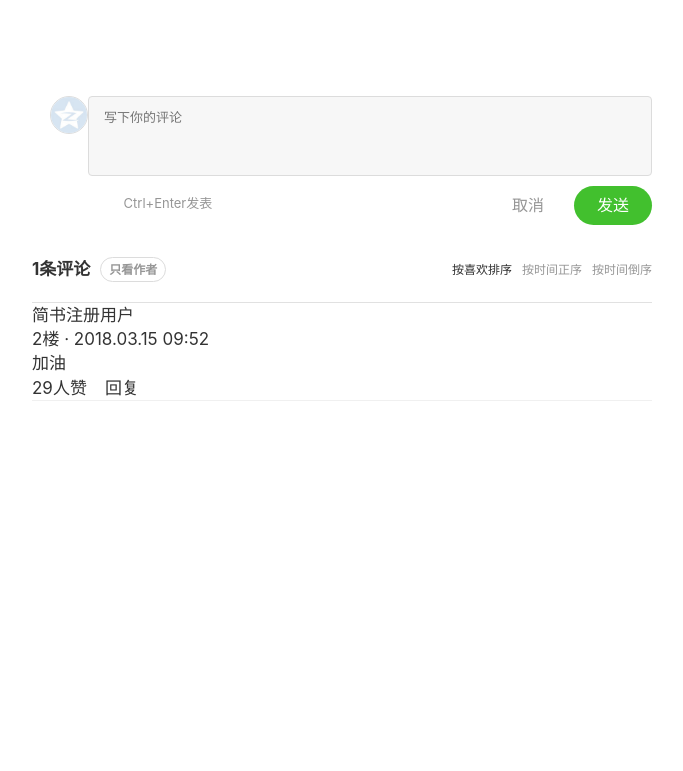
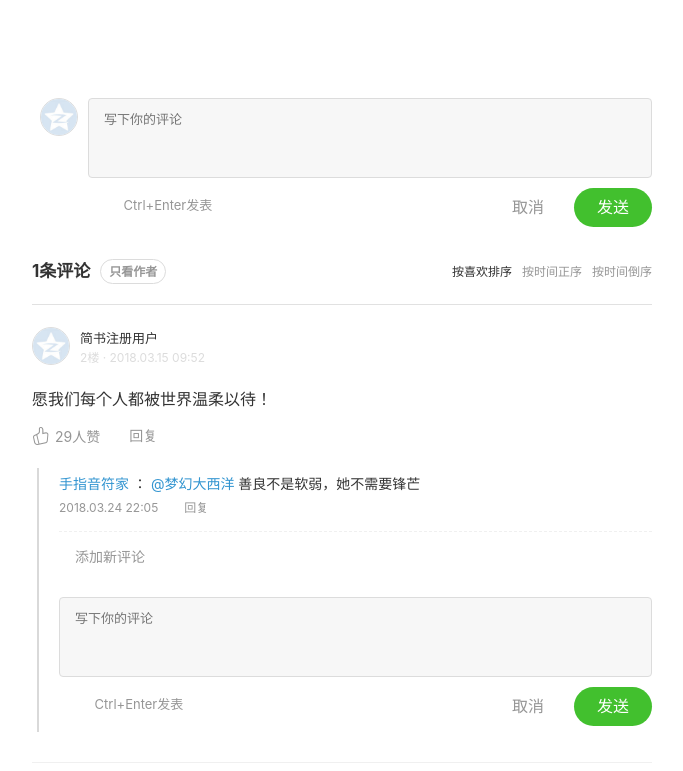
Before and after one commit to lyfwsxxwb/jianshu-nuxt, a Nuxt app: page /p/123 in a window 1280 px wide. Shown: the part 1951-2722 px from the top of the page, without its empty margins (298-981 px from the left). Before the commit the page ends 2392 px from the top, so only its background shows below. Built offline with nearby package versions, Linux system fonts and the light colour scheme; a web font is replaced by a local one.

Commit message:
喜欢、点赞动态效果完成

```diff
--- a/components/myComment.vue
+++ b/components/myComment.vue
@@ -22,7 +22,7 @@
                 <div class="author">
                     <div class="v-tooltip-container">
                         <nuxt-link to="/u/123" class="avatar">
-                            <img src="~/assets/img/default-avatar.jpg"
+                            <img src="~/assets/img/default-avatar.jpg">
                         </nuxt-link>
                     </div>
                     <div class="info">
@@ -35,10 +35,10 @@
                     </div>
                 </div>
                 <div class="comment-wrap">
-                    <p>加油</p>
+                    <p>愿我们每个人都被世界温柔以待！</p>
                     <div class="tool-group">
-                        <a href="#" class="zan">
-                            29人赞
+                        <a :class="[isZan?'liked-btn like-btn':'like-btn']" @click="isZan=!isZan" >
+                            <span>29人赞</span>
                         </a>
                         <a href="#" class="comment-btn">
                             <i class="fa fa-comment-o"></i>
@@ -46,260 +46,428 @@
                         </a>
                     </div>
                 </div>
-                <div class="sub-comment-list"></div>
+                <div class="sub-comment-list">
+                    <div class="sub-comment">
+                        <div class="sub-comment-content">
+                            <div class="v-tooltip-container">
+                                <nuxt-link to="/">
+                                手指音符家
+                                </nuxt-link>
+                                ：
+                            </div>
+                            <span>
+                                <a href="#" class="maleskine">
+                                    @梦幻大西洋
+                                </a>
+                                善良不是软弱，她不需要锋芒
+                            </span>
+                        </div>
+                        <div class="sub-tool-group">
+                            <span>2018.03.24 22:05</span>
+                            <a href="#">
+                                <i class="fa fa-comment-o"></i>
+                                <span>回复</span>
+                            </a>
+                        </div>
+                    </div>
+                    <div class="sub-comment more-comment">
+                        <a href="#" class="more-comment-btn">
+                            <i class="fa fa-edit"></i>
+                            <span>添加新评论</span>
+                        </a>
+                    </div>
+                    <my-form></my-form>
+                </div>
             </div>
         </div>
     </div>
 </template>
 
 <script>
-    import myForm from '~/components/myForm'
+import myForm from "~/components/myForm";
 export default {
   name: "myComment",
-        components:{
+  components: {
     myForm
   },
-        data(){
-            return{
-                comments:[
+  data() {
+    return {
+      isZan: false,
+      comments: [
         {
-                        id:19935725,
-                        floor:2,
-                        liked:true,
-                        likes_count:20,
-                        note_id:23054702,
-                        user_id:6780849,
-                        user:{
-                            avatar:'/default-avatar.jpg',
-                            id:6780849,
-                            is_author:false,
-                            nick_name:'七岁就很拽',
-                            badge:null,
-
+          id: 19935725,
+          floor: 2,
+          liked: true,
+          likes_count: 20,
+          note_id: 23054702,
+          user_id: 6780849,
+          user: {
+            avatar: "/default-avatar.jpg",
+            id: 6780849,
+            is_author: false,
+            nick_name: "七岁就很拽",
+            badge: null
           },
-                        create_at:'2018-01-25T09:38:14.000+08:00',
-                        children_count:4,
-                        compiled_content:'今年25岁的我，年纪轻轻月薪就已经达到2800了，加上提成满勤再加上我天生的睿智头脑，平常帮客人拿下拖鞋点下烟得点小费可以拿到3100。觉得自己这几年过得也不容易，现在这么有钱，都不知道怎么花了，开始花钱大手大脚了，以前网吧包夜都是喝自来水，现在敢喝红茶了，还是一晚上买两瓶，甚至打电话出去叫炒河粉而且还要加个鸡蛋，我觉得现在有点迷失自我，有什么办法？希望能回到初心！',
-                        children:[
+          create_at: "2018-01-25T09:38:14.000+08:00",
+          children_count: 4,
+          compiled_content:
+            "今年25岁的我，年纪轻轻月薪就已经达到2800了，加上提成满勤再加上我天生的睿智头脑，平常帮客人拿下拖鞋点下烟得点小费可以拿到3100。觉得自己这几年过得也不容易，现在这么有钱，都不知道怎么花了，开始花钱大手大脚了，以前网吧包夜都是喝自来水，现在敢喝红茶了，还是一晚上买两瓶，甚至打电话出去叫炒河粉而且还要加个鸡蛋，我觉得现在有点迷失自我，有什么办法？希望能回到初心！",
+          children: [
             {
-                                id:20116365,
-                                user_id:2604707,
-                                user:{
-                                    id:2604707,
-                                    nick_name:'Bowman_'
+              id: 20116365,
+              user_id: 2604707,
+              user: {
+                id: 2604707,
+                nick_name: "Bowman_"
               },
-                                parent_id:19935725,                                         create_at:'2018-01-30T11:23:03.000+08:00',
-                                compiled_content:'兄die,我也和你有着一样的困惑，甚至一度迷失自我...'
+              parent_id: 19935725,
+              create_at: "2018-01-30T11:23:03.000+08:00",
+              compiled_content:
+                "兄die,我也和你有着一样的困惑，甚至一度迷失自我..."
             },
             {
-                                id:20122216,
-                                user_id:9933465,
-                                user:{
-                                    id:9933465,
-                                    nick_name:'美女荷官'
+              id: 20122216,
+              user_id: 9933465,
+              user: {
+                id: 9933465,
+                nick_name: "美女荷官"
               },
-                                parent_id:19935725,                                         create_at:'2018-01-30T14:25:32.000+08:00',
-                                compiled_content:'是你李大钊飘了,还是我陈独秀拿不动刀了'
+              parent_id: 19935725,
+              create_at: "2018-01-30T14:25:32.000+08:00",
+              compiled_content: "是你李大钊飘了,还是我陈独秀拿不动刀了"
             },
             {
-                                id:20122226,
-                                user_id:9964877,
-                                user:{
-                                    id:9964877,
-                                    nick_name:'保坤文化传媒'
+              id: 20122226,
+              user_id: 9964877,
+              user: {
+                id: 9964877,
+                nick_name: "保坤文化传媒"
               },
-                                parent_id:19935725,                                         create_at:'2018-01-30T14:25:49.000+08:00',
-                                compiled_content:'哈哈。。'
-                            },
+              parent_id: 19935725,
+              create_at: "2018-01-30T14:25:49.000+08:00",
+              compiled_content: "哈哈。。"
+            }
           ]
         },
         {
-                        id:19935796,
-                        floor:3,
-                        liked:false,
-                        likes_count:30,
+          id: 19935796,
+          floor: 3,
+          liked: false,
+          likes_count: 30,
           create_at: "2018-01-25T09:40:18.000+08:00",
-                        note_id:23054702,
-                        user_id:6780849,
-                        user:{
-                            avatar:'/default-avatar.jpg',
-                            id:6780849,
-                            is_author:false,
-                            nick_name:'七岁就很拽',
-                            badge:null,
-
+          note_id: 23054702,
+          user_id: 6780849,
+          user: {
+            avatar: "/default-avatar.jpg",
+            id: 6780849,
+            is_author: false,
+            nick_name: "七岁就很拽",
+            badge: null
           },
-                        compiled_content:'作为一名混凝土方块移动工程师，我一直以3000的月薪骄傲，甚至一度迷失自我。。。看了楼主这篇文章，我找回了初心',
-                        children_count:3,
-                        children:[
+          compiled_content:
+            "作为一名混凝土方块移动工程师，我一直以3000的月薪骄傲，甚至一度迷失自我。。。看了楼主这篇文章，我找回了初心",
+          children_count: 3,
+          children: [
             {
-                                id:19949215,
-                                parent_id:19935796,
-                                user_id:5954136,
-                                user:{
-                                    id:5954136,
-                                    nick_name:'与笑颜开'
+              id: 19949215,
+              parent_id: 19935796,
+              user_id: 5954136,
+              user: {
+                id: 5954136,
+                nick_name: "与笑颜开"
               },
-                                create_at:'2018-01-25T16:55:40.000+08:00',
-                                compiled_content:'混凝土方块移动工程师是啥子工作，我咋没听过？我也做过混凝土这行'
+              create_at: "2018-01-25T16:55:40.000+08:00",
+              compiled_content:
+                "混凝土方块移动工程师是啥子工作，我咋没听过？我也做过混凝土这行"
             },
             {
-                                id:20062029,
-                                parent_id:19935796,
-                                user_id:8914781,
-                                user:{
-                                    id:8914781,
-                                    nick_name:'向天再借5厘米'
+              id: 20062029,
+              parent_id: 19935796,
+              user_id: 8914781,
+              user: {
+                id: 8914781,
+                nick_name: "向天再借5厘米"
               },
-                                create_at:'2018-01-28T21:06:14.000+08:00',
-                                compiled_content:'<a href="/users/88ad9c9678a6" class="maleskine-author" target="_blank" data-user-slug="88ad9c9678a6">@与笑颜开</a> 搬砖'
+              create_at: "2018-01-28T21:06:14.000+08:00",
+              compiled_content:
+                '<a href="/users/88ad9c9678a6" class="maleskine-author" target="_blank" data-user-slug="88ad9c9678a6">@与笑颜开</a> 搬砖'
             },
             {
-                                id:20122231,
-                                parent_id:19935796,
-                                user_id:9964877,
-                                user:{
-                                    id:9964877,
-                                    nick_name:'保坤文化传媒'
+              id: 20122231,
+              parent_id: 19935796,
+              user_id: 9964877,
+              user: {
+                id: 9964877,
+                nick_name: "保坤文化传媒"
               },
-                                create_at:'2018-01-25T16:55:40.000+08:00',
-                                compiled_content:'好有意思。'
-                            },
+              create_at: "2018-01-25T16:55:40.000+08:00",
+              compiled_content: "好有意思。"
+            }
           ]
         },
         {
           children: [],
-                        children_count:0,
+          children_count: 0,
           compiled_content: "楼上评论的都是大佬啊",
           create_at: "2018-01-29T11:26:53.000+08:00",
-                        floor:4,
-                        id:20080144,
-                        liked:false,
-                        likes_count:2,
+          floor: 4,
+          id: 20080144,
+          liked: false,
+          likes_count: 2,
           note_id: 23054702,
-                        user:
-                            {
+          user: {
             id: 3160769,
             nick_name: "yuebiubiu",
-                                is_author:false,
-                                avatar:'/default-avatar.jpg'
+            is_author: false,
+            avatar: "/default-avatar.jpg"
           },
-                        user_id:3160769
+          user_id: 3160769
         }
-                ],
+      ]
+    };
   }
-        }
-    }
+};
 </script>
 
-<style scoped>
-    .comment-list{
+<style>
+.comment-list {
   padding-top: 20px;
 }
-    /*.comment-list .new-comment{*/
-        /*position: relative;*/
-        /*margin: 0 0 20px 56px;*/
-    /*}*/
-    /*.comment-list .new-comment .avatar{*/
-        /*width: 38px;*/
-        /*height: 38px;*/
-        /*position: absolute;*/
-        /*left: -38px;*/
-        /*display: inline-block;*/
-        /*margin-right: 10px;*/
-    /*}*/
-    /*.comment-list .new-comment textarea{*/
-        /*padding: 10px 15px;*/
-        /*width: 100%;*/
-        /*height: 80px;*/
-        /*outline: none;*/
-        /*resize: none;*/
-        /*display: inline-block;*/
-        /*font-size: 13px;*/
-        /*border:1px solid #dcdcdc;*/
-        /*background: #f7f7f7;*/
-        /*border-radius: 4px;*/
-        /*vertical-align: top;*/
-    /*}*/
-    /*.comment-list .new-comment .write-function-block{*/
-        /*height: 50px;*/
-    /*}*/
-    /*.comment-list .new-comment .write-function-block .emoji{*/
-        /*float: left;*/
-        /*margin-top: 14px;*/
-    /*}*/
-    /*.comment-list .new-comment .write-function-block .emoji i{*/
-        /*font-size: 20px;*/
-        /*color:#969696;*/
-    /*}*/
-    /*.comment-list .new-comment .write-function-block .emoji i:hover{*/
-        /*color: #2f2f2f;*/
-    /*}*/
-    /*.comment-list .new-comment .write-function-block .hint{*/
-        /*float: left;*/
-        /*margin:18px 0 0 20px;*/
-        /*font-size: 13px;*/
-        /*color: #969696;*/
-    /*}*/
-    /*.comment-list .new-comment .write-function-block .btn-send{*/
-        /*float: right;*/
-        /*width: 78px;*/
-        /*padding: 8px 18px;*/
-        /*margin: 10px 0;*/
-        /*display: block;*/
-        /*font-size: 16px;*/
-        /*background: #42c02e;*/
-        /*color: #fff;*/
-        /*text-align: center;*/
-        /*border-radius: 20px;*/
-        /*outline: none;*/
-    /*}*/
-    /*.comment-list .new-comment .write-function-block .btn-send:hover{*/
-        /*background: #3db922;*/
-    /*}*/
-    /*.comment-list .new-comment .write-function-block .btn-cancel{*/
-        /*float: right;*/
-        /*margin: 18px 30px 0 0;*/
-        /*font-size: 16px;*/
-        /*color: #969696;*/
-    /*}*/
-    .comment-list .normal-comment-list{
-        margin-top:30px ;
+/* 这一段是form评论的样式 */
+.comment-list .new-comment {
+  position: relative;
+  margin: 0 0 20px 56px;
 }
-    .comment-list .normal-comment-list .top-title{
+.comment-list .new-comment .avatar {
+  width: 38px;
+  height: 38px;
+  position: absolute;
+  left: -48px;
+  display: inline-block;
+  margin-right: 10px;
+}
+.comment-list .new-comment textarea {
+  padding: 10px 15px;
+  width: 100%;
+  height: 80px;
+  outline: none;
+  resize: none;
+  display: inline-block;
+  font-size: 13px;
+  border: 1px solid #dcdcdc;
+  background: #f7f7f7;
+  border-radius: 4px;
+  vertical-align: top;
+}
+.comment-list .new-comment .write-function-block {
+  height: 50px;
+}
+.comment-list .new-comment .write-function-block .emoji {
+  float: left;
+  margin-top: 14px;
+}
+.comment-list .new-comment .write-function-block .emoji i {
+  font-size: 20px;
+  color: #969696;
+}
+.comment-list .new-comment .write-function-block .emoji i:hover {
+  color: #2f2f2f;
+}
+.comment-list .new-comment .write-function-block .hint {
+  float: left;
+  margin: 18px 0 0 20px;
+  font-size: 13px;
+  color: #969696;
+}
+.comment-list .new-comment .write-function-block .btn-send {
+  float: right;
+  width: 78px;
+  padding: 8px 18px;
+  margin: 10px 0;
+  display: block;
+  font-size: 16px;
+  background: #42c02e;
+  color: #fff;
+  text-align: center;
+  border-radius: 20px;
+  outline: none;
+}
+.comment-list .new-comment .write-function-block .btn-send:hover {
+  background: #3db922;
+}
+.comment-list .new-comment .write-function-block .btn-cancel {
+  float: right;
+  margin: 18px 30px 0 0;
+  font-size: 16px;
+  color: #969696;
+}
+.comment-list .normal-comment-list {
+  margin-top: 30px;
+}
+.comment-list .normal-comment-list .top-title {
   padding-bottom: 20px;
-        border-bottom:1px solid #e1e1e1;
+  border-bottom: 1px solid #e1e1e1;
   font-size: 17px;
   font-weight: 700;
 }
-    .comment-list .normal-comment-list  .top-title span{
+.comment-list .normal-comment-list .top-title span {
   vertical-align: middle;
 }
-    .comment-list .normal-comment-list  .top-title .author-only{
+.comment-list .normal-comment-list .top-title .author-only {
   margin-left: 10px;
   padding: 4px 8px;
   font-size: 12px;
   color: #969696;
-        border:1px solid #dcdcdc;
+  border: 1px solid #dcdcdc;
   border-radius: 20px;
 }
-    .comment-list .normal-comment-list  .top-title .pull-right{
+.comment-list .normal-comment-list .top-title .pull-right {
   float: right;
 }
-    .comment-list .normal-comment-list  .top-title .pull-right a{
+.comment-list .normal-comment-list .top-title .pull-right a {
   font-size: 12px;
-        color:#969696;
+  color: #969696;
   margin-left: 10px;
   font-weight: 400;
 }
-    .comment-list .normal-comment-list  .top-title .pull-right a.active{
-        color:#2f2f2f;
+.comment-list .normal-comment-list .top-title .pull-right a.active {
+  color: #2f2f2f;
 }
 
 /*评论部分*/
-    .comment-list .comment{
-        padding: 20px0 30px 0;
+.comment-list .comment {
+  padding: 20px 0 30px 0;
   border-bottom: 1px solid #f0f0f0;
 }
+.comment-list .comment .author {
+  margin-bottom: 20px;
+}
+.comment-list .comment .v-tooltip-container {
+  display: inline-block;
+}
+.comment-list .comment .author .avatar {
+  width: 38px;
+  height: 38px;
+  display: inline-block;
+  vertical-align: middle;
+  margin-right: 10px;
+}
+.comment-list .comment .author .info {
+  display: inline-block;
+  vertical-align: middle;
+}
+.comment-list .comment .author .info .name {
+  font-size: 13px;
+}
+.comment-list .comment .author .info .meta {
+  font-size: 12px;
+  color: #dcdcdc;
+}
+.comment-list .comment .comment-wrap p {
+  font-size: 16px;
+  margin: 10px 0;
+  word-break: break-all;
+  line-height: 1.7;
+}
+.comment-list .comment .comment-wrap .like-btn {
+  padding-left: 23px;
+  margin-right: 10px;
+  display: inline-block;
+  vertical-align: middle;
+  font-size: 0;
+  color: #969696;
+  position: relative;
+}
+.comment-list .comment .comment-wrap .like-btn:hover span{
+    color: #333!important;
+}
+.comment-list .comment .comment-wrap .like-btn:hover::before{
+    background-position-x:-50px;
+}
+.comment-list .comment .comment-wrap .like-btn::before {
+  content: "";
+  width: 50px;
+  height: 50px;
+  position: absolute;
+  top: -16px;
+  left: -16px;
+  background: url(../assets/img/zan.png);
+  background-repeat: no-repeat;
+  background-position: left;
+  background-size: 1050px 50px;
+}
+.comment-list .comment .comment-wrap .like-btn span {
+  font-size: 14px;
+  color: #969696;
+}
 
+/* 点击赞的bulingbuling效果 */
+.comment-list .comment .comment-wrap .liked-btn::before {
+  animation: zans 0.6s steps(19) forwards;
+}
+@keyframes zans {
+  from {
+    background-position: -50px;
+  }
+  to {
+    background-position: right;
+  }
+}
+
+.comment-list .comment .comment-wrap .comment-btn {
+  font-size: 14px;
+  color: #969696;
+}
+.comment-list .comment .comment-wrap .comment-btn i {
+  font-size: 18px;
+  margin-right: 5px;
+}
+
+.comment-list .sub-comment-list {
+  margin: 20px 0 0 5px;
+  padding: 5px 0 5px 20px;
+  border-left: 2px solid #d9d9d9;
+}
+.comment-list .sub-comment-list .sub-comment {
+  padding-bottom: 15px;
+  margin-bottom: 15px;
+  border-bottom: 1px dashed #f0f0f0;
+}
+.comment-list .sub-comment-list .sub-comment .sub-comment-content {
+  font-size: 14px;
+  line-height: 1.5;
+  margin-bottom: 5px;
+}
+.comment-list .sub-comment-list .sub-comment a {
+  color: #3194d0;
+}
+.comment-list .sub-comment-list .sub-comment .sub-tool-group {
+  font-size: 12px;
+  color: #969696;
+}
+.comment-list .sub-comment-list .sub-comment .sub-tool-group a {
+  margin-left: 10px;
+  color: #969696;
+}
+.comment-list .sub-comment-list .sub-comment .sub-tool-group a i {
+  font-size: 14px;
+  margin-right: 5px;
+}
+.comment-list .sub-comment-list .more-comment {
+  border: 0;
+  font-size: 14px;
+  color: #969696;
+}
+.comment-list .sub-comment-list .more-comment a {
+  color: #969696;
+}
+.comment-list .sub-comment-list .more-comment a:hover {
+  color: #333;
+}
+.comment-list .sub-comment-list .more-comment a i {
+  margin-right: 5px;
+}
+.comment-list .sub-comment-list form {
+  margin: 0;
+}
 </style>
--- a/components/myForm.vue
+++ b/components/myForm.vue
@@ -28,73 +28,3 @@
         }
     }
 </script>
-
-<style scoped>
-    .comment-list .new-comment{
-        position: relative;
-        margin: 0 0 20px 56px;
-    }
-    .comment-list .new-comment .avatar{
-        width: 38px;
-        height: 38px;
-        position: absolute;
-        left: -38px;
-        display: inline-block;
-        margin-right: 10px;
-    }
-    .comment-list .new-comment textarea{
-        padding: 10px 15px;
-        width: 100%;
-        height: 80px;
-        outline: none;
-        resize: none;
-        display: inline-block;
-        font-size: 13px;
-        border:1px solid #dcdcdc;
-        background: #f7f7f7;
-        border-radius: 4px;
-        vertical-align: top;
-    }
-    .comment-list .new-comment .write-function-block{
-        height: 50px;
-    }
-    .comment-list .new-comment .write-function-block .emoji{
-        float: left;
-        margin-top: 14px;
-    }
-    .comment-list .new-comment .write-function-block .emoji i{
-        font-size: 20px;
-        color:#969696;
-    }
-    .comment-list .new-comment .write-function-block .emoji i:hover{
-        color: #2f2f2f;
-    }
-    .comment-list .new-comment .write-function-block .hint{
-        float: left;
-        margin:18px 0 0 20px;
-        font-size: 13px;
-        color: #969696;
-    }
-    .comment-list .new-comment .write-function-block .btn-send{
-        float: right;
-        width: 78px;
-        padding: 8px 18px;
-        margin: 10px 0;
-        display: block;
-        font-size: 16px;
-        background: #42c02e;
-        color: #fff;
-        text-align: center;
-        border-radius: 20px;
-        outline: none;
-    }
-    .comment-list .new-comment .write-function-block .btn-send:hover{
-        background: #3db922;
-    }
-    .comment-list .new-comment .write-function-block .btn-cancel{
-        float: right;
-        margin: 18px 30px 0 0;
-        font-size: 16px;
-        color: #969696;
-    }
-</style>
```
Also changed, not shown: assets/css/index.css (+43 -7 lines), pages/p/_id.vue (+4 -3 lines). Lines whose indentation alone changed are shown as unchanged.
